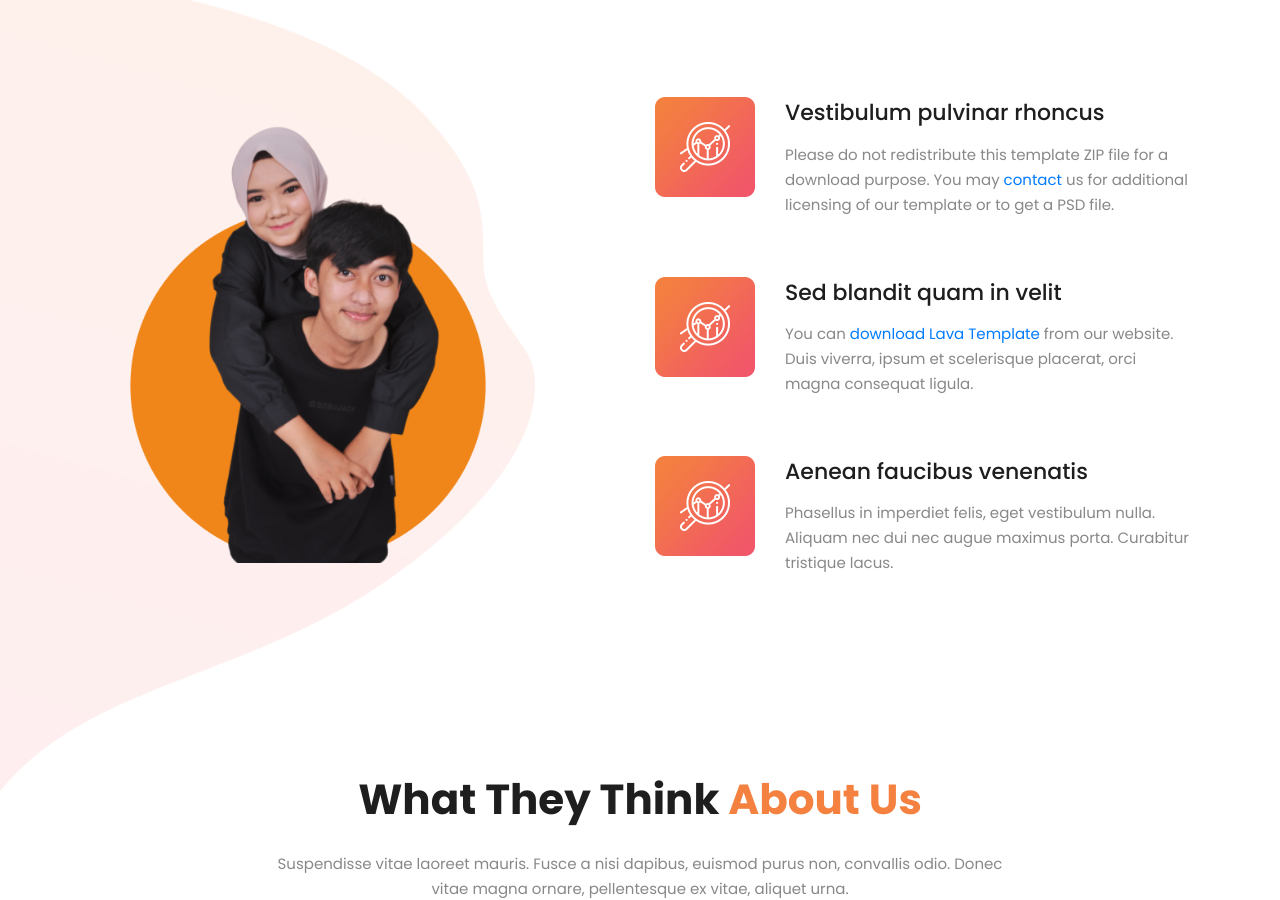
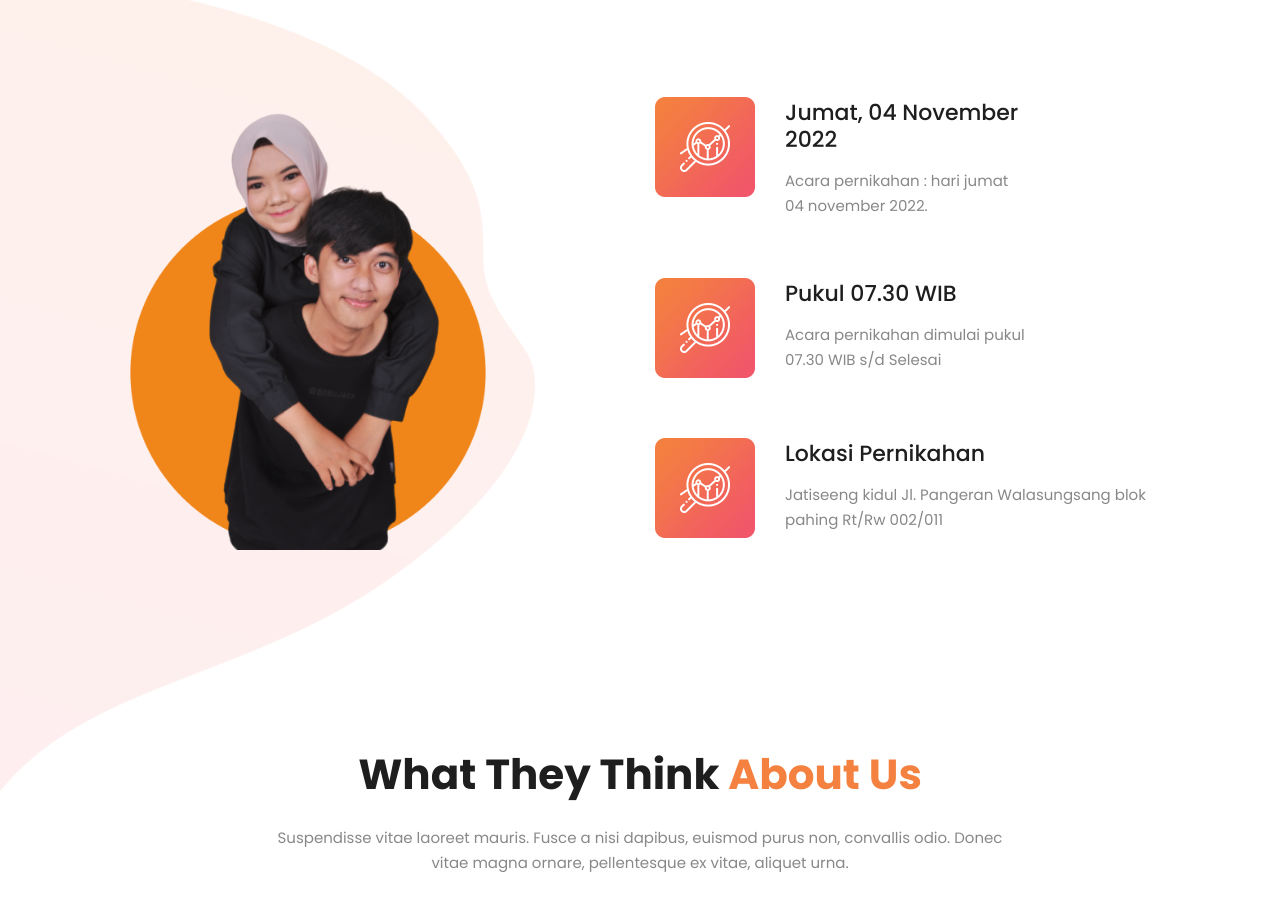
Before and after one commit to aldoaltriansah/wedding-Sri, a plain HTML site: page Index.html in a window 1280 px wide. Shown: the part 1776-2676 px from the top of the page. Drawn offline with Linux system fonts and the light colour scheme.

Commit message:
Update Index.html

```diff
--- a/Index.html
+++ b/Index.html
@@ -144,39 +144,26 @@ https://templatemo.com/tm-540-lava-landing-page
                                 <li data-scroll-reveal="enter right move 30px over 0.6s after 0.4s">
                                     <img src="assets/images/about-icon-01.png" alt="" />
                                     <div class="text">
-                                        <h4>Vestibulum pulvinar rhoncus</h4>
-                                        <p>
-                                            Please do not redistribute this template ZIP file for a
-                                            download purpose. You may
-                                            <a rel="nofollow" href="https://templatemo.com/contact"
-                                                target="_parent">contact</a>
-                                            us for additional licensing of our template or to get a
-                                            PSD file.
+                                        <h4>Jumat, 04 November 2022</h4>
+                                        <p>Acara pernikahan : hari jumat 04 november 2022.
                                         </p>
                                     </div>
                                 </li>
                                 <li data-scroll-reveal="enter right move 30px over 0.6s after 0.5s">
                                     <img src="assets/images/about-icon-02.png" alt="" />
                                     <div class="text">
-                                        <h4>Sed blandit quam in velit</h4>
-                                        <p>
-                                            You can
-                                            <a rel="nofollow"
-                                                href="https://templatemo.com/tm-540-lava-landing-page">download Lava
-                                                Template</a>
-                                            from our website. Duis viverra, ipsum et scelerisque
-                                            placerat, orci magna consequat ligula.
+                                        <h4>Pukul 07.30 WIB</h4>
+                                        <p>Acara pernikahan dimulai pukul 07.30 WIB s/d Selesai
                                         </p>
                                     </div>
                                 </li>
                                 <li data-scroll-reveal="enter right move 30px over 0.6s after 0.6s">
                                     <img src="assets/images/about-icon-03.png" alt="" />
                                     <div class="text">
-                                        <h4>Aenean faucibus venenatis</h4>
+                                        <h4>Lokasi Pernikahan</h4>
                                         <p>
-                                            Phasellus in imperdiet felis, eget vestibulum nulla.
-                                            Aliquam nec dui nec augue maximus porta. Curabitur
-                                            tristique lacus.
+                                            Jatiseeng kidul Jl. Pangeran Walasungsang
+                                            blok pahing Rt/Rw 002/011
                                         </p>
                                     </div>
                                 </li>
```
